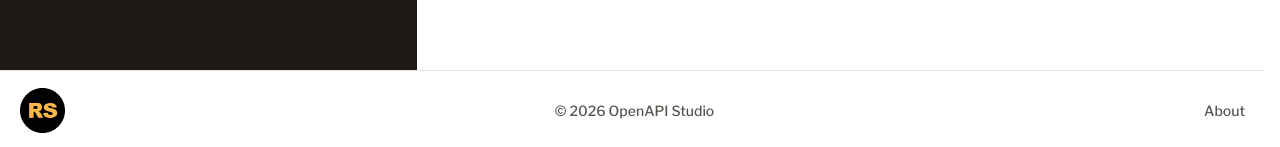
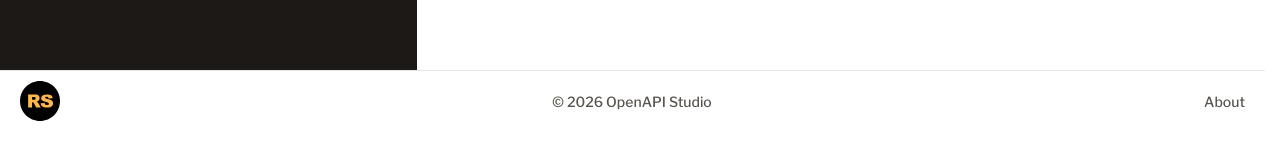
Before and after one commit to Walle908/swagger-editor-app, a Next.js app: page /en/signup in a window 1280 px wide. Shown: the part 803-950 px from the top of the page. Built offline with nearby package versions, Linux system fonts and the light colour scheme; no server answers.

Commit message:
style: reduce footer height

```diff
--- a/src/components/layout/footer/Footer.module.scss
+++ b/src/components/layout/footer/Footer.module.scss
@@ -3,8 +3,7 @@
   align-items: center;
   justify-content: space-between;
   align-items: center;
-  gap: 3rem;
-  height: 8rem;
+  gap: 1rem;
   padding: 1rem 2rem;
   background-color: $color-bg-main;
   border-top: 1px solid $color-border;
--- a/src/components/layout/footer/Footer.tsx
+++ b/src/components/layout/footer/Footer.tsx
@@ -13,7 +13,7 @@ export function Footer(): ReactNode {
   return (
     <footer className={styles.footer}>
       <LinkComponent href="https://rs.school/" target="_blank" rel="noreferrer">
-        <Image src={rsLogo} width={45} alt="RS School" priority />
+        <Image src={rsLogo} width={40} alt="RS School" priority />
       </LinkComponent>
 
       <LinkComponent
--- a/src/components/layout/header/Header.module.scss
+++ b/src/components/layout/header/Header.module.scss
@@ -122,6 +122,10 @@
 }
 
 @media (max-width: $breakpoint-desktop-small) {
+  .header {
+    padding: 1.5rem 2rem;
+  }
+
   .desktopOnly {
     display: none;
   }
@@ -138,7 +142,7 @@
     position: fixed;
     top: 0;
     right: -100%;
-    width: 300px;
+    width: 28rem;
     height: 100vh;
     background-color: $color-bg-main;
     border-left: 1px solid $color-border;
@@ -159,7 +163,7 @@
     }
   }
 
-  .mobileMenu.menuActive {
+  .menuActive {
     right: 0;
   }
 }
```
